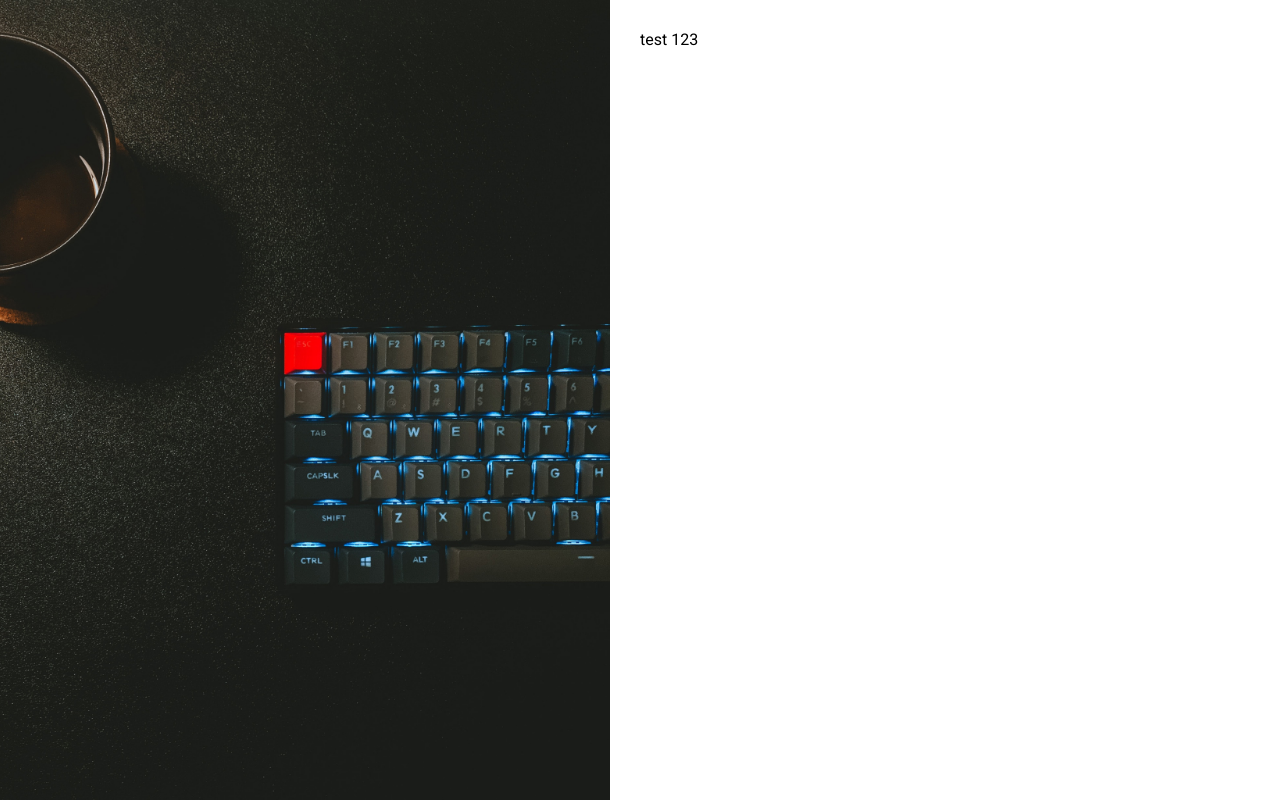
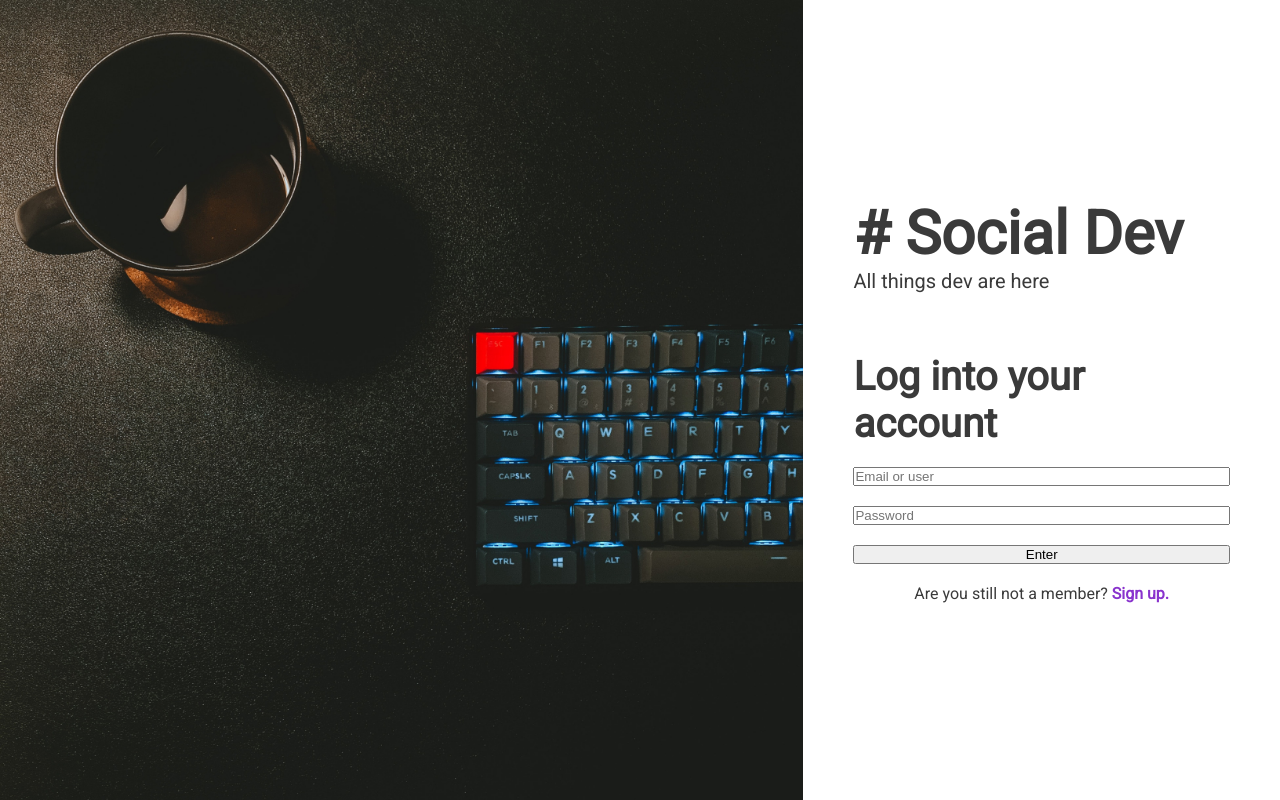
Before and after one commit to dlopeiro/social-dev, a Next.js app: page /login in a window 1280 px wide. Built offline with nearby package versions, Linux system fonts and the light colour scheme.

Commit message:
basic login form layout created

```diff
--- a/pages/_app.jsx
+++ b/pages/_app.jsx
@@ -8,6 +8,13 @@ const GlobalStyle = createGlobalStyle`
 
   body {
     font-family: 'Roboto', sans-serif;
+    color: #3A3A3A
+  }
+
+  a {
+    color: #8933CD;
+    font-weight: bold;
+    text-decoration: none;
   }
 `
 
--- a/pages/login.jsx
+++ b/pages/login.jsx
@@ -1,9 +1,39 @@
+import styled from "styled-components"
+
 import ImageWithSpace from "../src/components/layout/ImageWithSpace"
+import H1 from "../src/components/typography/H1"
+import H2 from "../src/components/typography/H2"
+import H4 from "../src/components/typography/H4"
+
+const FormContainer = styled.div`
+  margin-top: 60px;
+`
+
+const Form = styled.form`
+  display: flex;
+  flex-direction: column;
+  margin: 20px 0;
+  gap: 20px;
+`
+
+const Text = styled.p`
+  text-align: center;
+`
 
 function LoginPage () {
   return (
     <ImageWithSpace>
-      test 123
+      <H1># Social Dev</H1>
+      <H4>All things dev are here</H4>
+      <FormContainer>
+        <H2>Log into your account</H2>
+        <Form>
+          <input placeholder="Email or user" type="email" />
+          <input placeholder="Password" type="password" />
+          <button>Enter</button>
+        </Form>
+        <Text>Are you still not a member? <a href="#">Sign up.</a></Text>
+      </FormContainer>
     </ImageWithSpace>
   )
 }
--- a/src/components/layout/ImageWithSpace.jsx
+++ b/src/components/layout/ImageWithSpace.jsx
@@ -1,6 +1,6 @@
 import styled from "styled-components"
 
-const WIDTH_BREAK = '660px'
+const WIDTH_BREAK = '700px'
 
 const StyledFlex = styled.div`
   display: flex;
@@ -21,15 +21,18 @@ const StyledImage = styled.div`
 
 const StyledContainer = styled.div`
   background-color: white;
-  padding: 30px;
+  padding: 30px 50px;
 
   @media(min-width: ${WIDTH_BREAK}) {
-    width: 100%;
-    min-width: calc(${WIDTH_BREAK} - 60px);
+    width: calc(${WIDTH_BREAK} - 100px);
   }
   @media(max-width: ${WIDTH_BREAK}) {
     width: 100%;
   }
+
+  display: flex;
+  flex-direction: column;
+  justify-content: center;
 `
 
 function ImageWithSpace ({ children, image }) {
--- /dev/null
+++ b/src/components/typography/H1.jsx
@@ -0,0 +1,8 @@
+import styled from "styled-components"
+
+const H1 = styled.h1`
+  font-size: 60px;
+  font-weight: bold;
+`
+
+export default H1
--- /dev/null
+++ b/src/components/typography/H2.jsx
@@ -0,0 +1,8 @@
+import styled from "styled-components"
+
+const H2 = styled.h2`
+  font-size: 40px;
+  font-weight: bold;
+`
+
+export default H2
--- /dev/null
+++ b/src/components/typography/H4.jsx
@@ -0,0 +1,8 @@
+import styled from "styled-components"
+
+const H4 = styled.h4`
+  font-size: 20px;
+  font-weight: 500;
+`
+
+export default H4
```
